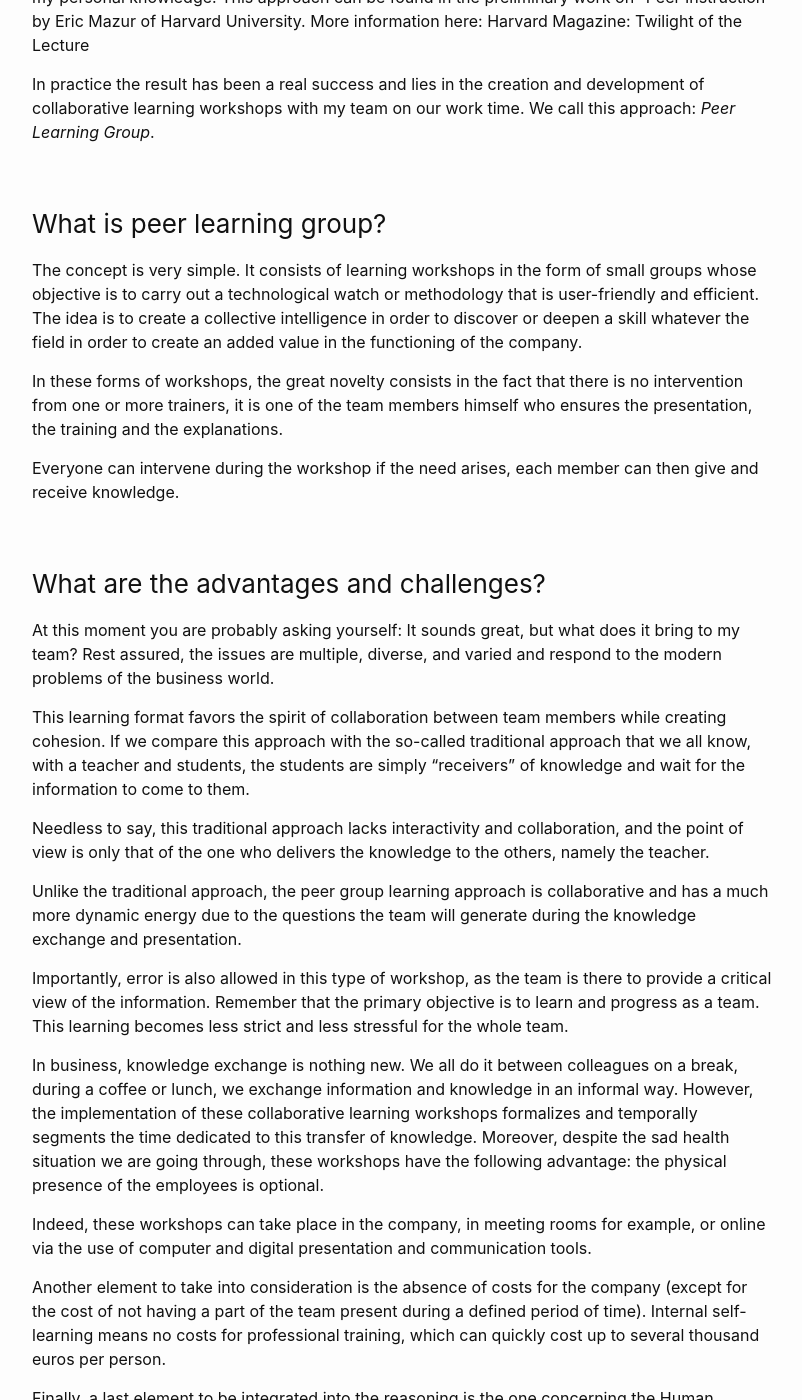
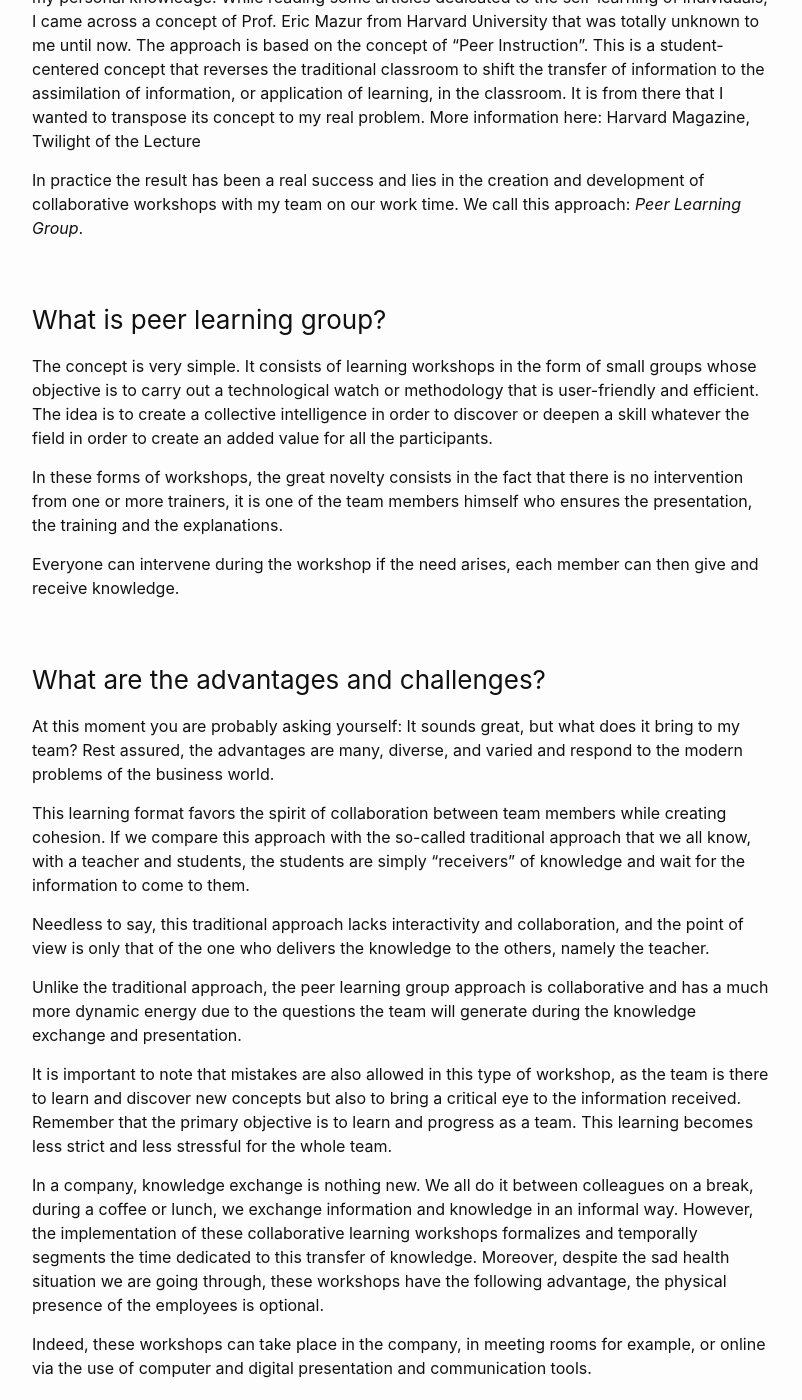
Before and after one commit to lorisbergeron/lorisbergeron.github.io, a Jekyll site: the page built from _posts/2021-04-04-organise-an-effective-technology-watch-in-your-teams-through-peer-learning-groups.md, in a window 1280 px wide and 1400 px high, scrolled down 468 px. Shown: the whole window, without its empty margins (238-1040 px from the left). Built offline with Jekyll 4.4.1, drawn with Linux system fonts in a browser that asks for light colours; comment, search, counter and statistics services are not loaded; some of the changed text lies outside the part shown.

Commit message:
Correction of mistakes in article peer learning

```diff
--- a/_posts/2021-04-04-organise-an-effective-technology-watch-in-your-teams-through-peer-learning-groups.md
+++ b/_posts/2021-04-04-organise-an-effective-technology-watch-in-your-teams-through-peer-learning-groups.md
@@ -11,13 +11,13 @@ For a long time I have tried, on a personal basis, to carry out an effective tec
 
 As you can probably imagine, this exercise requires a lot of energy and time outside of working hours, various time constraints and extra professional obligations that we all face.
 
-One day the idea came to me to intelligently solve the problem I was facing to improve and boost my personal knowledge. This approach can be found in the preliminary work on "Peer Instruction" by Eric Mazur of Harvard University. More information here: [Harvard Magazine: Twilight of the Lecture](https://harvardmagazine.com/2012/03/twilight-of-the-lecture)
+One day the idea came to me to intelligently solve the problem I was facing to improve and boost my personal knowledge. While reading some articles dedicated to the self-learning of individuals, I came across a concept of Prof. Eric Mazur from Harvard University that was totally unknown to me until now. The approach is based on the concept of "Peer Instruction". This is a student-centered concept that reverses the traditional classroom to shift the transfer of information to the assimilation of information, or application of learning, in the classroom. It is from there that I wanted to transpose its concept to my real problem. More information here: [Harvard Magazine, Twilight of the Lecture](https://harvardmagazine.com/2012/03/twilight-of-the-lecture)
 
-In practice the result has been a real success and lies in the creation and development of collaborative learning workshops with my team on our work time. We call this approach: *Peer Learning Group*.
+In practice the result has been a real success and lies in the creation and development of collaborative workshops with my team on our work time. We call this approach: *Peer Learning Group*.
 
 ### What is peer learning group?
 
-The concept is very simple. It consists of learning workshops in the form of small groups whose objective is to carry out a technological watch or methodology that is user-friendly and efficient. The idea is to create a collective intelligence in order to discover or deepen a skill whatever the field in order to create an added value in the functioning of the company.
+The concept is very simple. It consists of learning workshops in the form of small groups whose objective is to carry out a technological watch or methodology that is user-friendly and efficient. The idea is to create a collective intelligence in order to discover or deepen a skill whatever the field in order to create an added value for all the participants.
 
 In these forms of workshops, the great novelty consists in the fact that there is no intervention from one or more trainers, it is one of the team members himself who ensures the presentation, the training and the explanations.
 
@@ -25,17 +25,17 @@ Everyone can intervene during the workshop if the need arises, each member can t
 
 ### What are the advantages and challenges?
 
-At this moment you are probably asking yourself: It sounds great, but what does it bring to my team? Rest assured, the issues are multiple, diverse, and varied and respond to the modern problems of the business world.
+At this moment you are probably asking yourself: It sounds great, but what does it bring to my team? Rest assured, the advantages are many, diverse, and varied and respond to the modern problems of the business world.
 
 This learning format favors the spirit of collaboration between team members while creating cohesion. If we compare this approach with the so-called traditional approach that we all know, with a teacher and students, the students are simply "receivers" of knowledge and wait for the information to come to them.
 
 Needless to say, this traditional approach lacks interactivity and collaboration, and the point of view is only that of the one who delivers the knowledge to the others, namely the teacher.
 
-Unlike the traditional approach, the peer group learning approach is collaborative and has a much more dynamic energy due to the questions the team will generate during the knowledge exchange and presentation.
+Unlike the traditional approach, the peer learning group approach is collaborative and has a much more dynamic energy due to the questions the team will generate during the knowledge exchange and presentation.
 
-Importantly, error is also allowed in this type of workshop, as the team is there to provide a critical view of the information. Remember that the primary objective is to learn and progress as a team. This learning becomes less strict and less stressful for the whole team.
+It is important to note that mistakes are also allowed in this type of workshop, as the team is there to learn and discover new concepts but also to bring a critical eye to the information received. Remember that the primary objective is to learn and progress as a team. This learning becomes less strict and less stressful for the whole team.
 
-In business, knowledge exchange is nothing new. We all do it between colleagues on a break, during a coffee or lunch, we exchange information and knowledge in an informal way. However, the implementation of these collaborative learning workshops formalizes and temporally segments the time dedicated to this transfer of knowledge. Moreover, despite the sad health situation we are going through, these workshops have the following advantage: the physical presence of the employees is optional.
+In a company, knowledge exchange is nothing new. We all do it between colleagues on a break, during a coffee or lunch, we exchange information and knowledge in an informal way. However, the implementation of these collaborative learning workshops formalizes and temporally segments the time dedicated to this transfer of knowledge. Moreover, despite the sad health situation we are going through, these workshops have the following advantage, the physical presence of the employees is optional.
 
 Indeed, these workshops can take place in the company, in meeting rooms for example, or online via the use of computer and digital presentation and communication tools.
 
@@ -49,7 +49,7 @@ These workshops cannot be improvised, on the contrary they must be anticipated a
 
 Each team member should be free to organize a workshop of his choice. On the other hand, from experience I advise to limit the number of people present at the workshop to 10 people maximum in order to facilitate the exchanges.
 
-It is reasonable to organize one workshop per month, making sure to rotate the person organizing the workshop to ensure a good balance within the team. In terms of duration, it is a good practice to organize this workshop for 60 to 90 minutes, both during "technical meals" and on Friday afternoons, in order to decompress from the week that has just passed.
+It is reasonable to organize one workshop per month, making sure to rotate the person organizing the workshop to ensure a good balance within the team. In terms of duration, it is a good practice to organize this workshop for 60 to 90 minutes, both during technical meals or on Friday afternoons, in order to decompress from the week that has just passed.
 
 The format of the workshop can be based solely on the presentation of a visual support but can also combine a theoretical visual presentation and a technical demonstration part to stage the statements made in the first part of the workshop. The content and vocabulary should be adapted according to the people attending the workshop.
 
```
